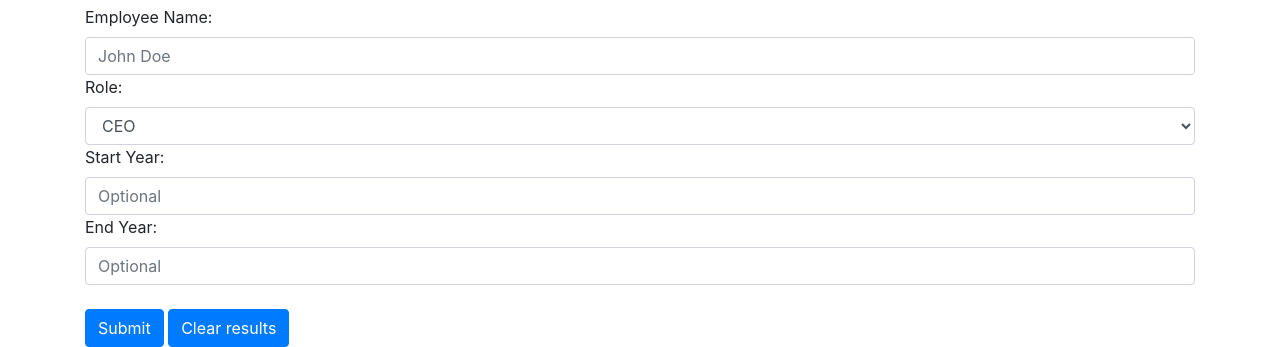
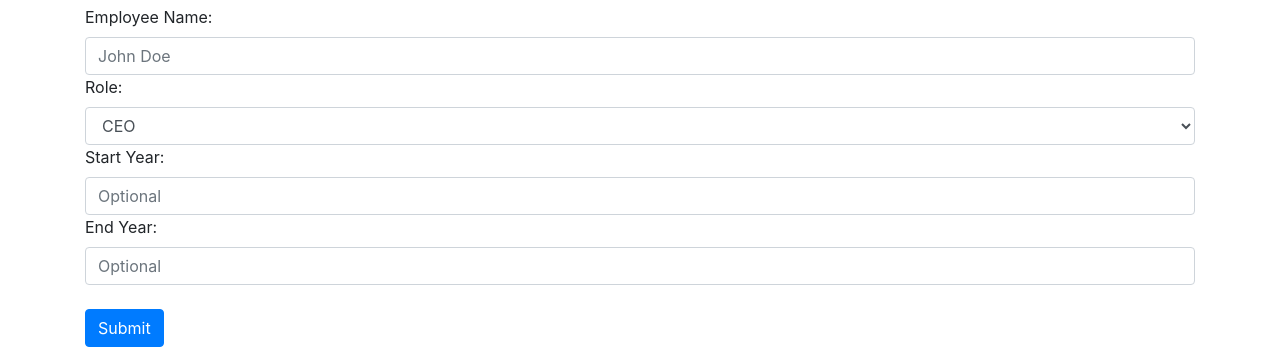
Before and after one commit to Vcharals/Employee-Management, a plain HTML site: page index.html in a window 1280 px wide. Shown: the part 580-927 px from the top of the page. Drawn offline with nearby package versions, Linux system fonts and the light colour scheme.

Commit message:
button deletion

```diff
--- a/index.html
+++ b/index.html
@@ -92,7 +92,6 @@
             </div>
             <br>
             <button type="submit" class="btn btn-primary" id="btn-submit">Submit</button>
-            <button type="submit" class="btn btn-primary" id="btn-clear">Clear results</button>
         </div>
     </form>
 </body>
```
